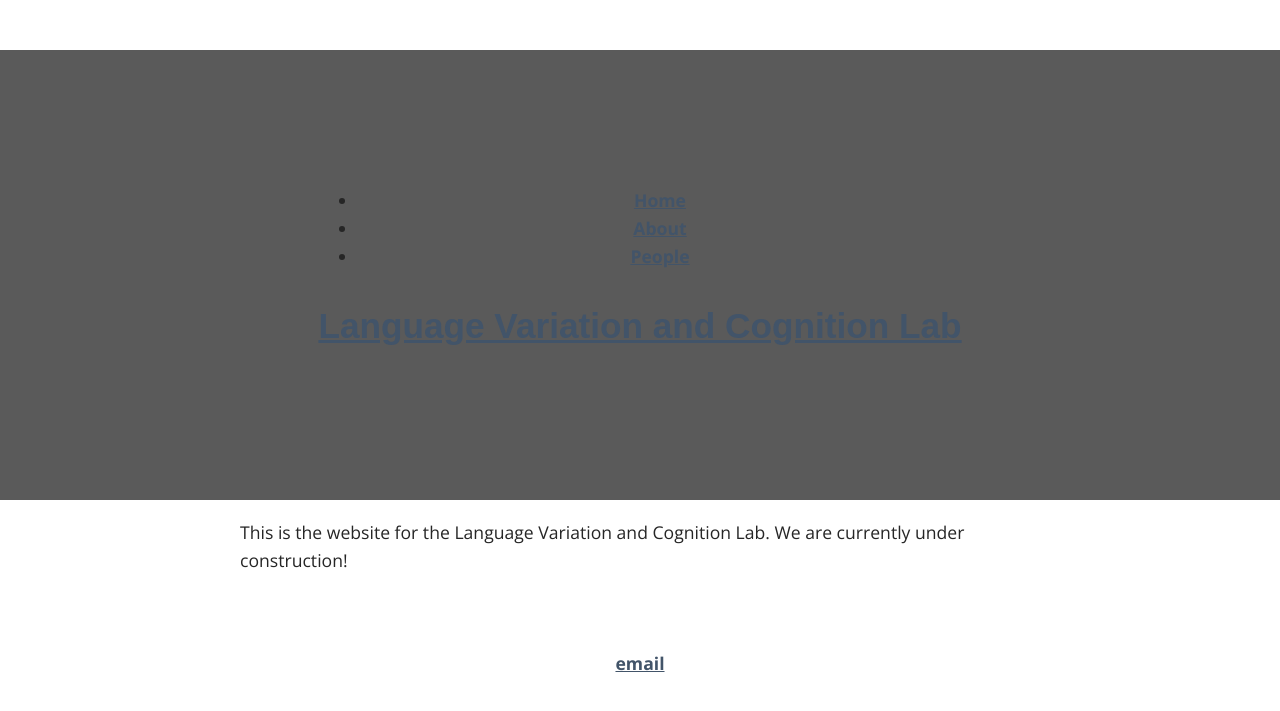
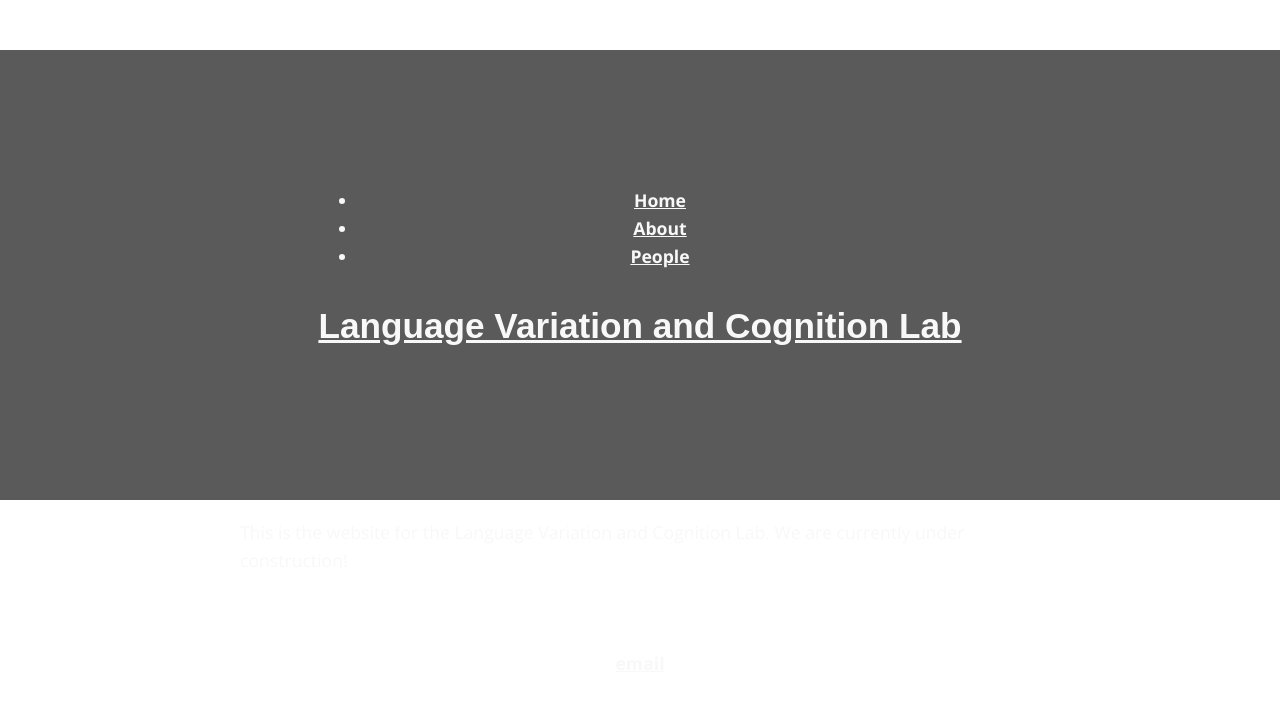
Before and after one commit to laceywade/TammingaLab.github.io, a Jekyll site: the page built from index.md, in a window 1280 px wide. Shown: the top 711 px of the page. Built offline with Jekyll 4.4.1, drawn with Linux system fonts in a browser that asks for light colours; some web fonts are replaced.

Commit message:
Updated _base.scss

```diff
--- a/_sass/_base.scss
+++ b/_sass/_base.scss
@@ -1,11 +1,11 @@
 $content-width: 800px;
 $main: #EE7546;
 $font-style: 'Open Sans', sans-serif;
-$font-color: #262626;
-$link-color: #425469;
+$font-color: #F8F8F8;
+$link-color: #F8F8F8;
 $link-hover-color: $main;
 $heading-font: 'Muli', sans-serif;
-$heading-font-color: #425469;
+$heading-font-color: #72BAAC;
 $light: #D6D6D6;
 $header:  #5A5A5A;
 
```
